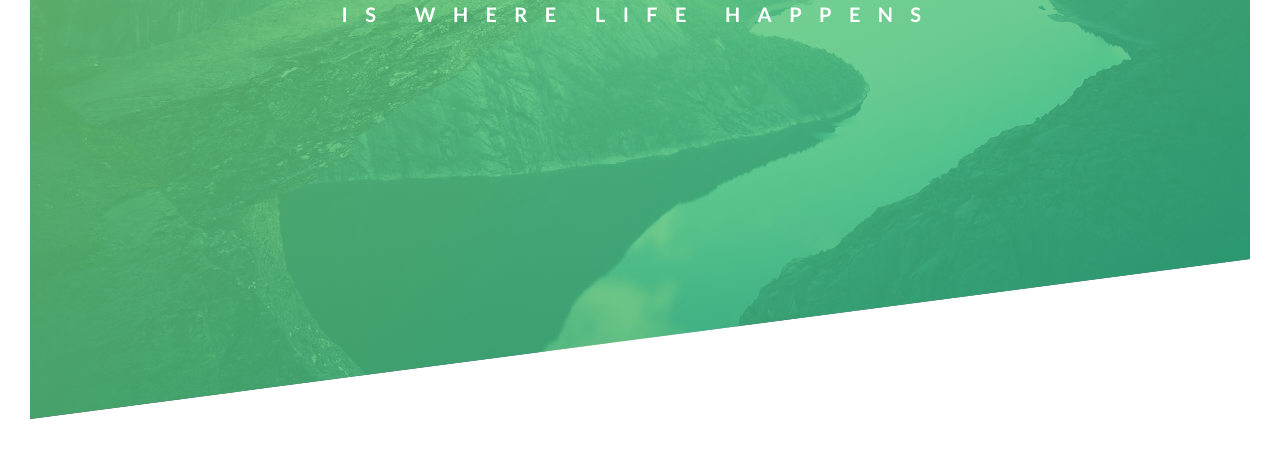
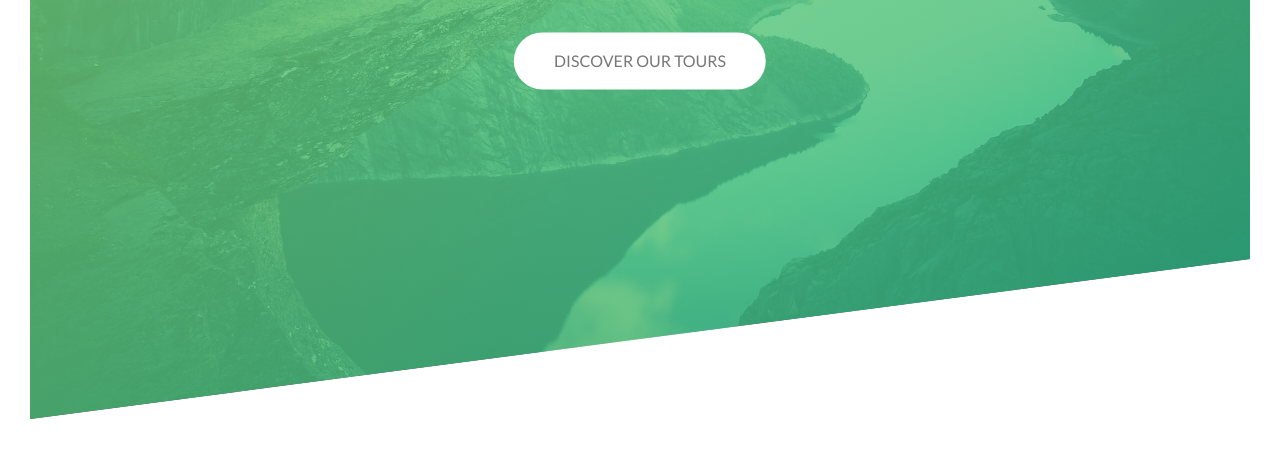
Before and after one commit to josanua/markup-css-designs, a plain HTML site: page nature/index.html in a window 1280 px wide. Shown: the part 371-820 px from the top of the page. Drawn offline with Linux system fonts and the light colour scheme.

Commit message:
Btn markup.

```diff
--- a/nature/css/style.css
+++ b/nature/css/style.css
@@ -57,6 +57,7 @@
     text-transform: uppercase;
 
     backface-visibility: hidden;
+    margin-bottom: 60px;
 }
 
 .heading-primary-main {
@@ -108,3 +109,26 @@
         transform: translateX(0);
     }
 }
+
+.btn:link,
+.btn-visited {
+    text-transform: uppercase;
+    text-decoration: none;
+    padding: 15px 40px;
+    display: inline-block;
+    border-radius: 100px;
+    transition: all .2s;
+}
+
+.btn:hover {
+    transform: translateY(-3px);
+}
+
+.btn:active {
+    transform: translateY(-1px);
+}
+
+.btn-white {
+    background-color: #fff;
+    color: #777;
+}
--- a/nature/index.html
+++ b/nature/index.html
@@ -15,30 +15,17 @@
     <div class="logo-box">
         <img src="img/logo-white.png" alt="logo" class="logo">
     </div>
+    <!-- /.logo-box -->
 
     <div class="text-box">
         <h1 class="heading-primary">
             <span class="heading-primary-main">Outdoors</span>
             <span class="heading-primary-sub">is where life happens</span>
         </h1>
-        <!-- /.logo-box -->
+
+        <a href="#" class="btn btn-white">Discover our tours</a>
     </div>
     <!-- /.text-box -->
 </header>
-
-
-<!--<nav>-->
-<!--    <ul>-->
-<!--        <li><a href="#section1">Section 1</a></li>-->
-<!--        <li><a href="#section2">Section 2</a></li>-->
-<!--        <li><a href="#section3">Section 3</a></li>-->
-<!--    </ul>-->
-<!--</nav>-->
-
-<!--<section class="section1">-->
-<!--</section>-->
-
-<!--<section class="section2">-->
-<!--</section>-->
 </body>
 </html>
```
